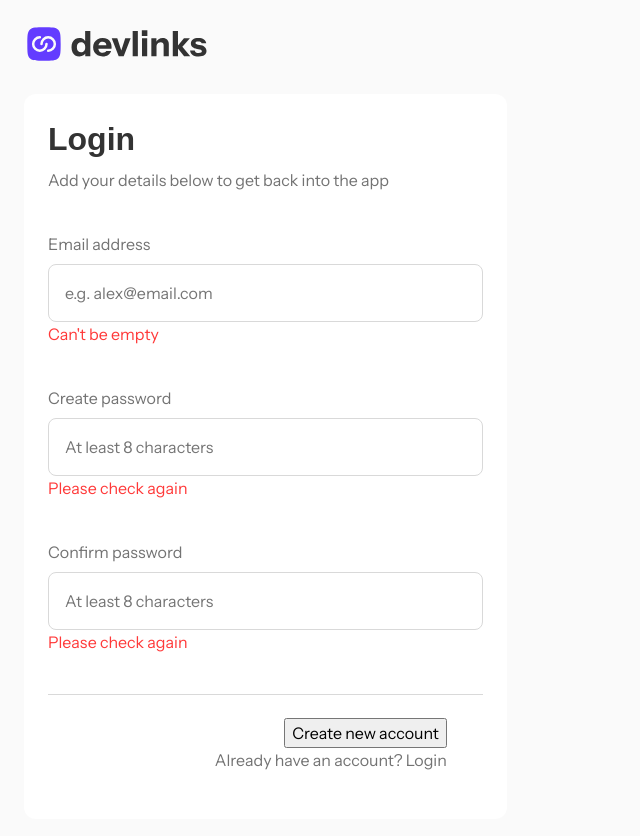
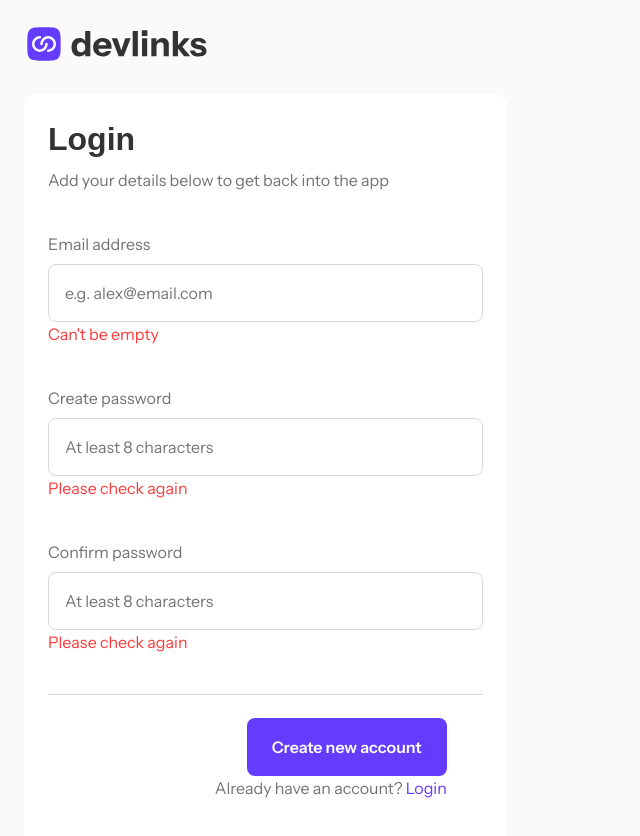
Before and after one commit to jkaps9/link-sharing-app, a React (Vite) app: page /auth/signup in a window 1280 px wide. Shown: the top 836 px of the page, without its empty margins (0-640 px from the left). Built offline with nearby package versions, Linux system fonts and the light colour scheme; a web font is replaced by a local one.

Commit message:
feat: update button styles and add accent text class in Login and Register components

```diff
--- a/src/index.css
+++ b/src/index.css
@@ -380,6 +380,10 @@ ul {
   display: none;
 }
 
+.accent-text {
+  color: var(--color-accent);
+}
+
 @media (min-width: 48rem) {
   form {
     section {
--- a/src/routes/login.jsx
+++ b/src/routes/login.jsx
@@ -35,7 +35,9 @@ const Login = () => {
         </div>
 
         <footer>
-          <button type="submit">Create new account</button>
+          <button type="submit" className="btn btn--primary">
+            Login
+          </button>
           <p>
             Don't have an account? <Link to="../signup">Create account</Link>
           </p>
--- a/src/routes/register.jsx
+++ b/src/routes/register.jsx
@@ -47,9 +47,14 @@ const Register = () => {
         </div>
 
         <footer>
-          <button type="submit">Create new account</button>
+          <button type="submit" className="btn btn--primary">
+            Create new account
+          </button>
           <p>
-            Already have an account? <Link to="../login">Login</Link>
+            Already have an account?{" "}
+            <Link to="../login" className="accent-text">
+              Login
+            </Link>
           </p>
         </footer>
       </form>
```
